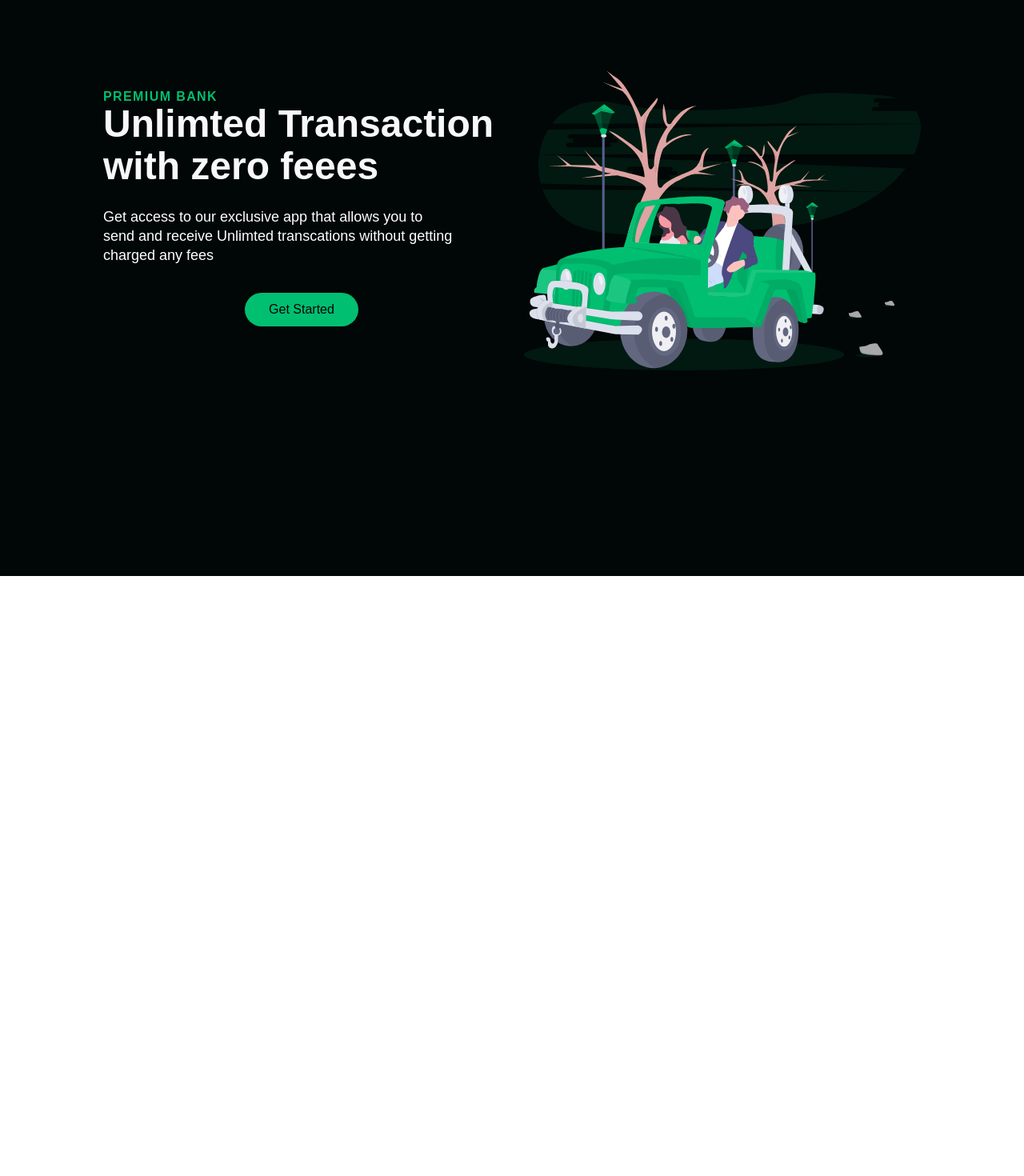
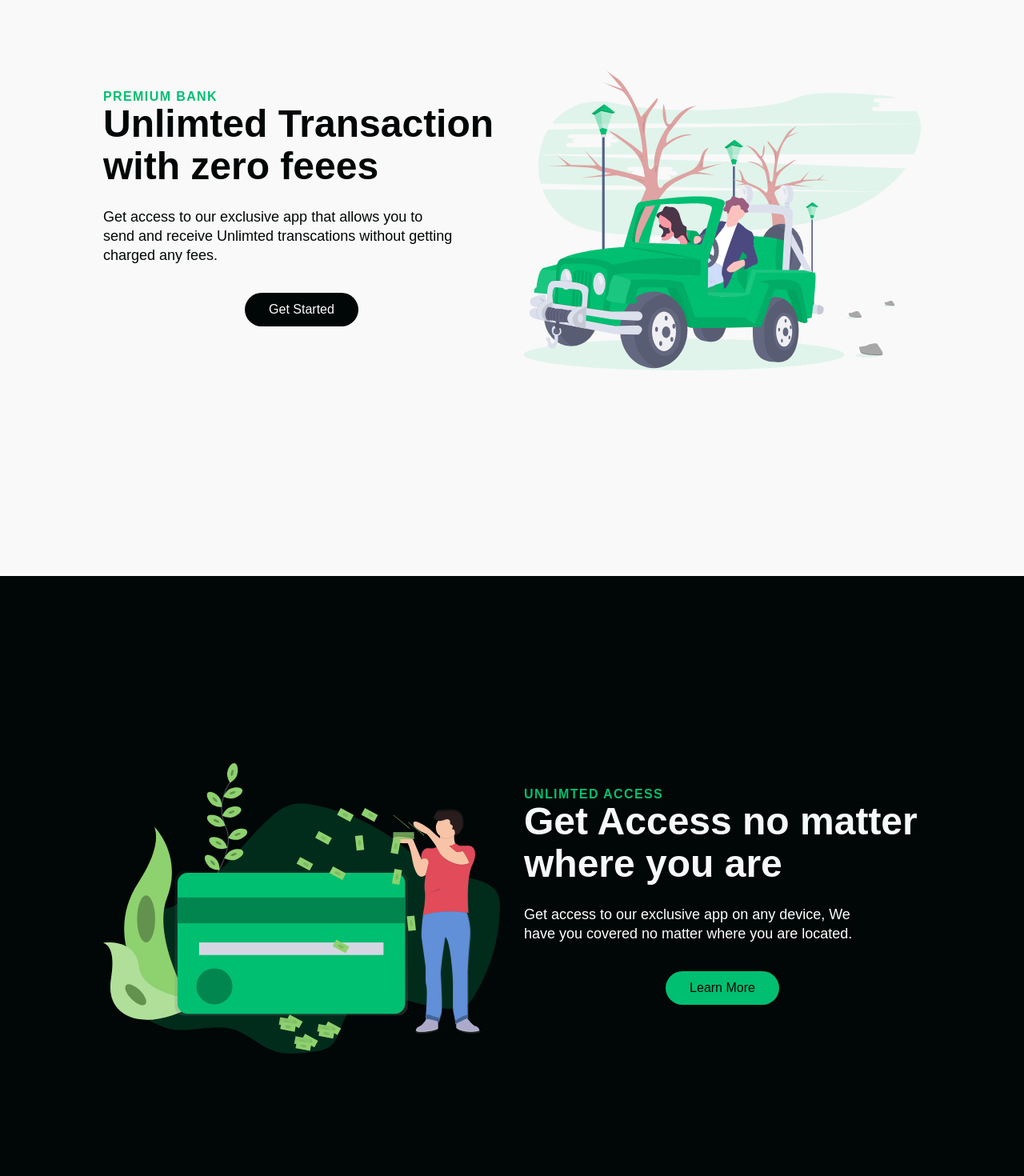
Before and after one commit to shub0012/react-styled-component, a React (Create React App) app: page / in a window 1280 px wide. Shown: the part 980-2450 px from the top of the page at 80% size. Before the commit the page ends 1700 px from the top, so only its background shows below. Built offline with nearby package versions, Linux system fonts and the light colour scheme; a web font is replaced by a local one.

Commit message:
info section completed

```diff
--- a/src/components/InfoSection/Data.js
+++ b/src/components/InfoSection/Data.js
@@ -1,16 +1,50 @@
 export const homeObjOne = {
     id: 'about',
-    lightBg: false,
-    lightText: true,
-    lightTextDesc: true,
+    lightBg: true,
+    lightText: false,
+    lightTextDesc: false,
     topLine: 'premium Bank',
     headLine: 'Unlimted Transaction with zero feees',
-    description: 'Get access to our exclusive app that allows you to send and receive Unlimted transcations without getting charged any fees',
+    description: 'Get access to our exclusive app that allows you to send and receive Unlimted transcations without getting charged any fees.',
     buttonLabel: 'Get Started',
     imgStart: false,
     mainImg: process.env.PUBLIC_URL + '/images/car.svg',
     alt: 'car',
+    dark: false,
+    primary: false,
+    darkText: true,
+}
+
+export const homeObjTwo = {
+    id: 'discover',
+    lightBg: false,
+    lightText: true,
+    lightTextDesc: true,
+    topLine: 'Unlimted Access',
+    headLine: 'Get Access no matter where you are',
+    description: 'Get access to our exclusive app on any device, We have you covered no matter where you are located.',
+    buttonLabel: 'Learn More',
+    imgStart: true,
+    mainImg: process.env.PUBLIC_URL + '/images/card.svg',
+    alt: 'card',
     dark: true,
     primary: true,
     darkText: false,
 }
+
+export const homeObjThree = {
+    id: 'signup',
+    lightBg: true,
+    lightText: false,
+    lightTextDesc: false,
+    topLine: 'Join our Team',
+    headLine: 'Signup Now to get your bonus credits',
+    description: 'Every new user will get $250 credits in their account to use them in their next purchase. Signup NOW to get yours.',
+    buttonLabel: 'Start Now',
+    imgStart: false,
+    mainImg: process.env.PUBLIC_URL + '/images/form.svg',
+    alt: 'form',
+    dark: false,
+    primary: false,
+    darkText: true,
+}
--- a/src/components/InfoSection/index.js
+++ b/src/components/InfoSection/index.js
@@ -1,7 +1,6 @@
 import React from 'react'
 import { Button } from '../Button/ButtonElement'
 import { InfoContainer, InfoWrapper, InfoRow, Column1, Column2, TextWrapper, TopLine, Heading, Subtitle, BtnWrapper, ImgWrapper, Img } from './InfoElements'
-// import carSvg from '../../images/car.svg'
 
 const InfoSection = ({ lightBg, id, imgStart, topLine, lightText, headLine, darkText, description, buttonLabel, mainImg, alt, primary, dark, dark2}) => {
     return (
--- a/src/pages/index.js
+++ b/src/pages/index.js
@@ -1,7 +1,7 @@
 import React, {useState} from 'react'
 import HeroSection from '../components/HeroSection'
 import InfoSection from '../components/InfoSection'
-import { homeObjOne } from '../components/InfoSection/Data'
+import { homeObjOne, homeObjTwo, homeObjThree } from '../components/InfoSection/Data'
 import Navbar from '../components/Navbar'
 import Sidebar from '../components/Sidebar'
 
@@ -18,6 +18,8 @@ const Home = () => {
             <Navbar toggle={toggle} />
             <HeroSection />
             <InfoSection {...homeObjOne } />
+            <InfoSection {...homeObjTwo } />
+            <InfoSection {...homeObjThree } />
         </>
     )
 }
```
